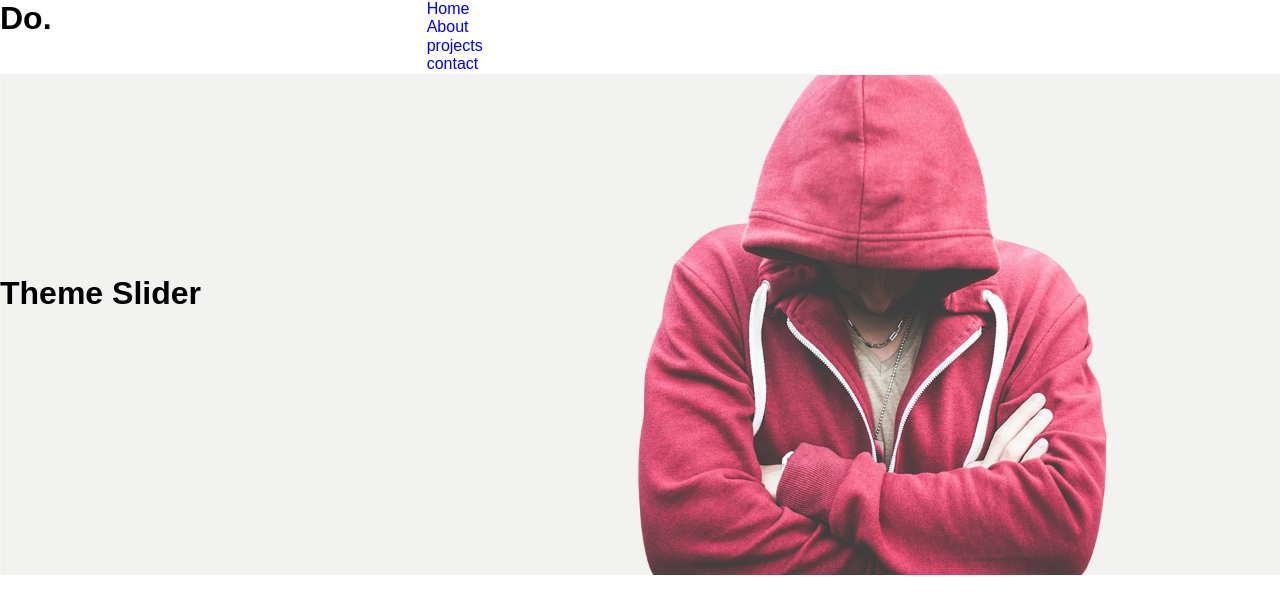
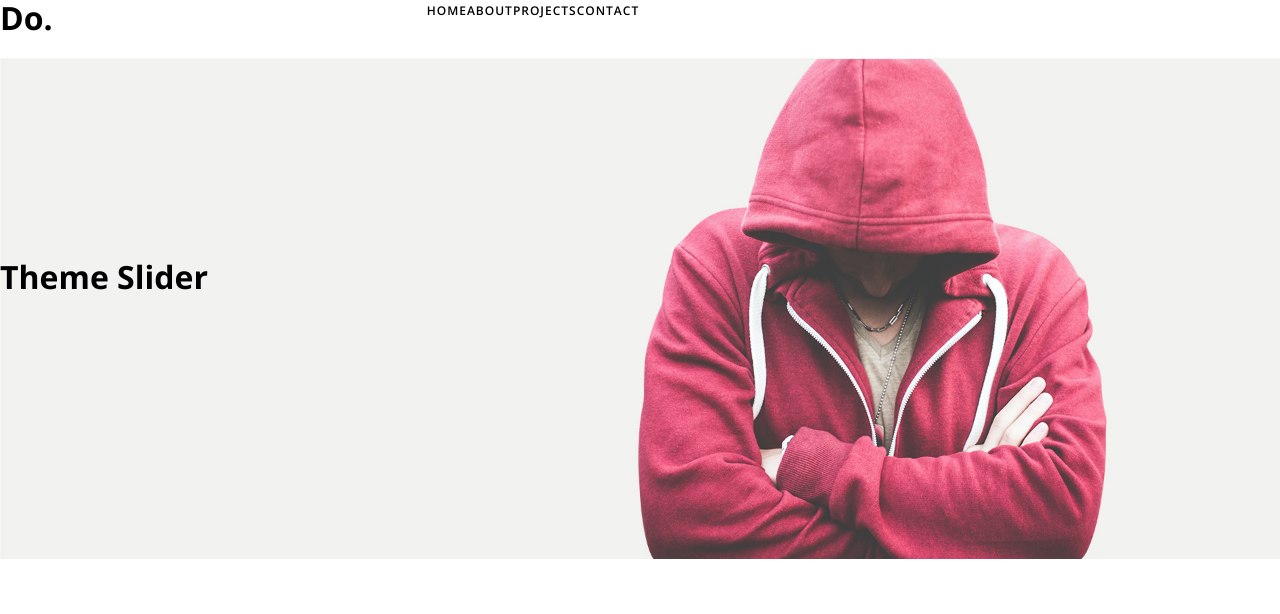
Before and after one commit to theMasudRana/sass-try, a website: page index.html in a window 1280 px wide. Drawn offline with nearby package versions, Linux system fonts and the light colour scheme.

Commit message:
Nothing much

```diff
--- a/index.html
+++ b/index.html
@@ -8,6 +8,7 @@
     <meta name="description" content="">
     <meta name="viewport" content="width=device-width, initial-scale=1">
     <link rel="icon" href="img/icons/favicon.png">
+    <link href="https://fonts.googleapis.com/css?family=Open+Sans:300,400,400i,600,700,800" rel="stylesheet">
     <!-- All CSS files included -->
     <link rel="stylesheet" href="css/normalize.css">
     <link rel="stylesheet" href="css/style.css">
@@ -23,7 +24,7 @@
                 <h1>Do.</h1>
             </div>
             <div class="main-menu-area">
-                <ul class="main-menu">
+                <ul class="main-menu clearfix">
                     <li><a href="#">Home</a></li>
                     <li><a href="#">About</a></li>
                     <li><a href="#">projects</a></li>
--- a/scss/style.scss
+++ b/scss/style.scss
@@ -3,18 +3,14 @@ $deepBlue: #032f3e;
 $white: #ffffff;
 $gray: #f5f5f5;
 $dark: #000;
+$bodyFont: 'Open Sans', sans-serif;
 
 
 
 
 // Reset css
-body, {
-	margin: 0;
-	padding: 0;
-	box-sizing: border-box;
-}
 body {
-  font-family: arial;
+  font-family: $bodyFont;
   background: $white;
 }
 
@@ -74,5 +70,16 @@ a {
 	padding: 200px 0;
 }
 .main-menu {
-
+	float: right:
+	li {
+		float: left;
+	}
+	a {
+		color: $dark;
+		font-family: $bodyFont;
+		text-transform: uppercase;
+		font-size: 12px;
+		letter-spacing: 1px;
+		font-weight: 600;
+	}
 }
```
Also changed, not shown: css/style.css.
